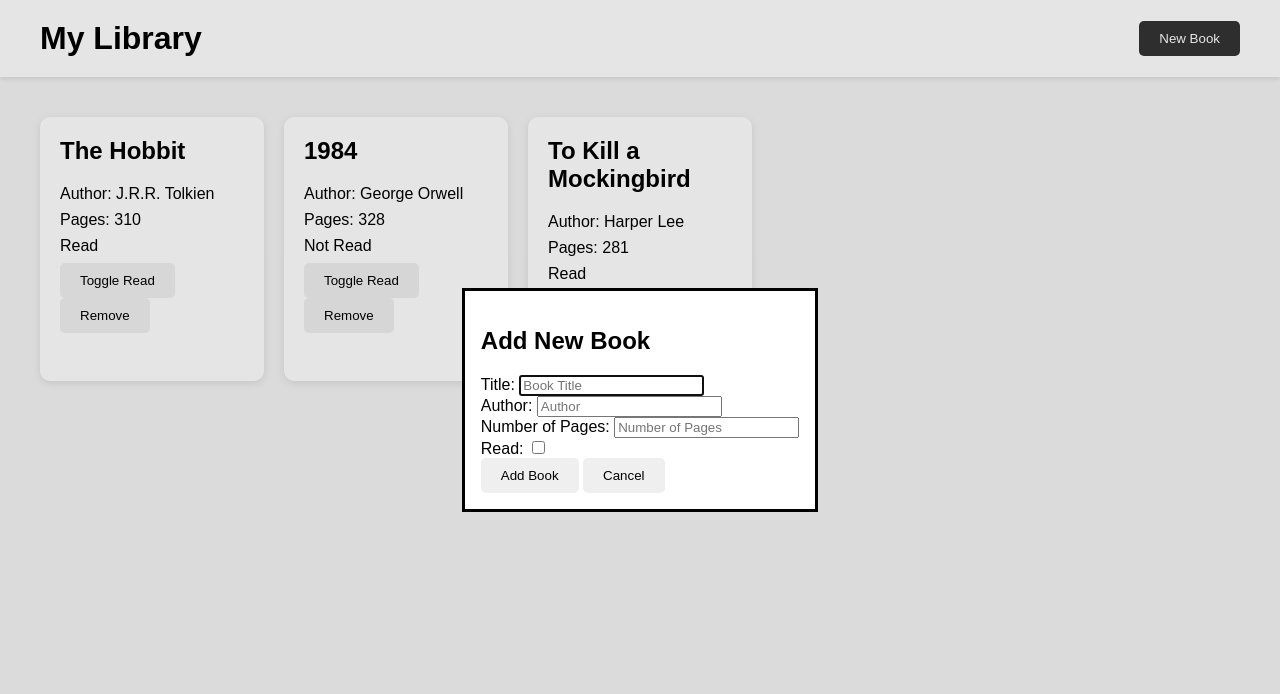
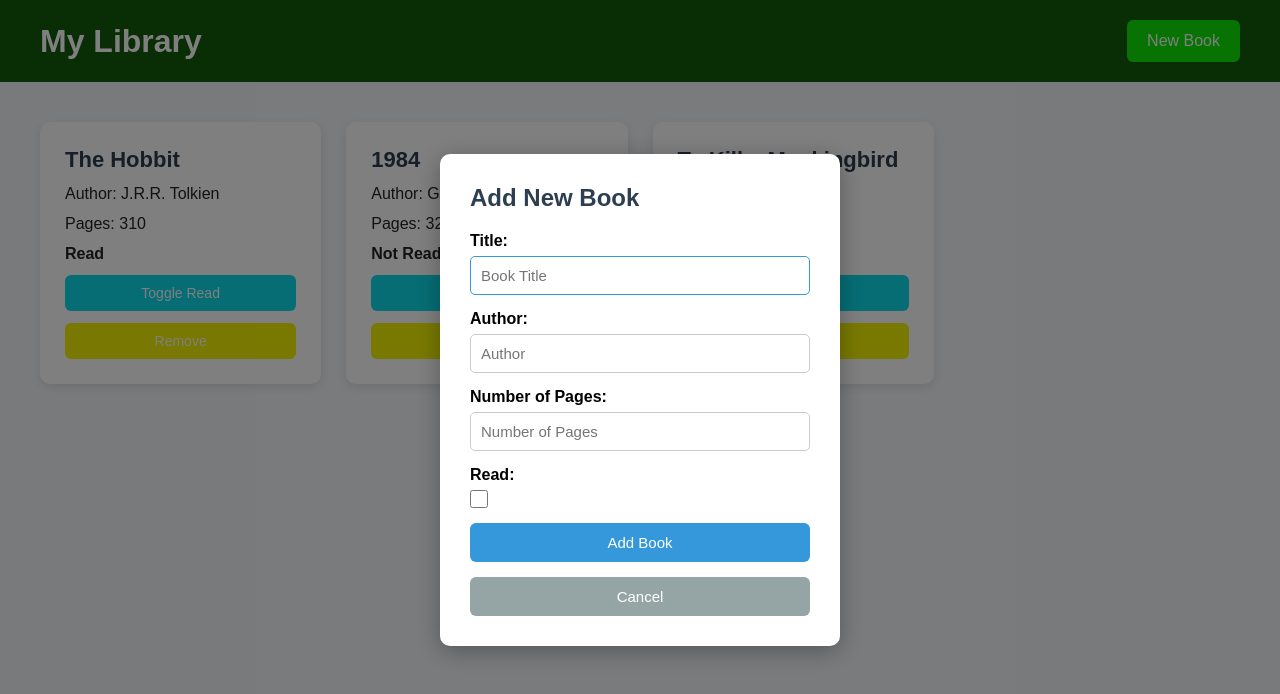
Before and after one commit to Vimaya353/Project-Library, a plain HTML site: page index.html in a window 1280 px wide. Both pictures are taken after a click on the button "New Book". Drawn offline with Linux system fonts and the light colour scheme.

Commit message:
improve library user interface

```diff
--- a/style.css
+++ b/style.css
@@ -1,57 +1,208 @@
 * {
     box-sizing: border-box;
+    margin: 0;
+    padding: 0;
 }
 
 body {
-    font-family: Arial, Helvetica, sans-serif;
-    margin: 0;
-    background-color: #f4f4f4;
+    font-family: Arial, sans-serif;
+    background-color: #f4f6f8;
+    color: #222;
 }
 
+
+
 header {
+    background-color: #125a08;
+    color: white;
+    padding: 20px 40px;
     display: flex;
     justify-content: space-between;
     align-items: center;
-    padding: 20px 40px;
-    background-color: white;
-    box-shadow: 0 2px 5px rgba(0, 0, 0, 0.1);
-
 }
 
 header h1 {
-    margin: 0;
+    font-size: 32px;
 }
 
-button {
-    padding: 10px 20px;
+#new-book-btn {
+    background-color: #0ce704;
+    color: white;
     border: none;
-    border-radius: 5px;
+    padding: 12px 20px;
+    border-radius: 6px;
+    font-size: 16px;
     cursor: pointer;
 }
 
-#new-book-btn {
-    background-color: #333;
-    color: white;
+#new-book-btn:hover {
+    background-color: #2980b9;
+}
+
+
+
+main {
+    padding: 40px;
 }
 
 #library {
     display: grid;
-    grid-template-columns: repeat(auto-fill, minmax(200px, 1fr));
-    gap: 20px;
-    padding: 40px;
+    grid-template-columns: repeat(auto-fill, minmax(250px, 1fr));
+    gap: 25px;
+    max-width: 1200px;
+    margin: 0 auto;
 }
+
+
 
 .book-card {
     background-color: white;
-    padding: 20px;
+    padding: 25px;
     border-radius: 10px;
-    box-shadow: 0 2px 8px rgba(0, 0, 0, 0.1);
+    box-shadow: 0 3px 10px rgba(0, 0, 0, 0.1);
+    display: flex;
+    flex-direction: column;
+    gap: 12px;
 }
 
 .book-card h2 {
-    margin-top: 0;
+    color: #2c3e50;
+    font-size: 22px;
 }
 
 .book-card p {
-    margin: 8px 0;
+    font-size: 16px;
 }
+
+.book-card p:last-of-type {
+    font-weight: bold;
+}
+
+
+
+.book-card button {
+    border: none;
+    padding: 10px;
+    border-radius: 6px;
+    font-size: 14px;
+    cursor: pointer;
+}
+
+.toggle-read {
+    background-color: #0ddbea;
+    color: white;
+}
+
+.toggle-read:hover {
+    background-color: #2121d6;
+}
+
+.remove-book {
+    background-color: #f2f204;
+    color: white;
+}
+
+.remove-book:hover {
+    background-color: #cde228;
+}
+
+dialog {
+    border: none;
+    border-radius: 10px;
+    padding: 30px;
+    width: 400px;
+    max-width: 90%;
+    margin: auto;
+    box-shadow: 0 5px 25px rgba(0, 0, 0, 0.3);
+}
+
+dialog::backdrop {
+    background-color: rgba(0, 0, 0, 0.5);
+}
+
+dialog h2 {
+    margin-bottom: 20px;
+    color: #2c3e50;
+}
+
+
+#book-form {
+    display: flex;
+    flex-direction: column;
+    gap: 15px;
+}
+
+#book-form div {
+    display: flex;
+    flex-direction: column;
+    gap: 6px;
+}
+
+#book-form label {
+    font-weight: bold;
+}
+
+#book-form input[type="text"],
+#book-form input[type="number"] {
+    padding: 10px;
+    border: 1px solid #ccc;
+    border-radius: 5px;
+    font-size: 15px;
+}
+
+#book-form input:focus {
+    outline: none;
+    border-color: #3498db;
+}
+
+#book-form input[type="checkbox"] {
+    width: 18px;
+    height: 18px;
+}
+
+#book-form button {
+    border: none;
+    padding: 11px;
+    border-radius: 6px;
+    cursor: pointer;
+    font-size: 15px;
+}
+
+#book-form button[type="submit"] {
+    background-color: #3498db;
+    color: white;
+}
+
+#book-form button[type="submit"]:hover {
+    background-color: #2980b9;
+}
+
+#close-dialog {
+    background-color: #95a5a6;
+    color: white;
+}
+
+#close-dialog:hover {
+    background-color: #7f8c8d;
+}
+
+
+@media (max-width: 600px) {
+    header {
+        padding: 20px;
+        flex-direction: column;
+        gap: 15px;
+    }
+
+    header h1 {
+        font-size: 26px;
+    }
+
+    main {
+        padding: 20px;
+    }
+
+    #library {
+        grid-template-columns: 1fr;
+    }
+}
```
